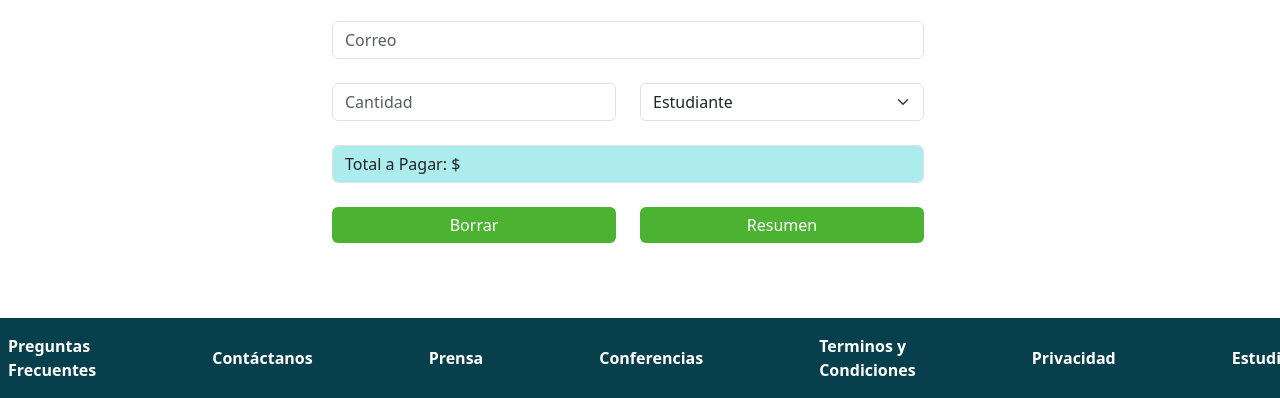
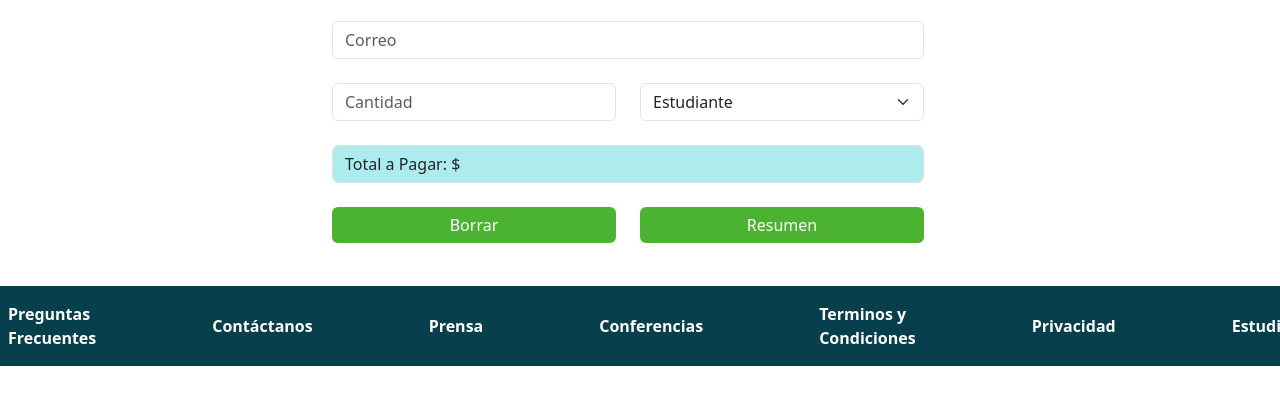
Before and after one commit to EmanuelVolpe/IntegradoresCodoACodo, a website: page compra.html in a window 1280 px wide. Shown: the part 451-849 px from the top of the page. After the commit the page ends 817 px from the top, so only its background shows below. Drawn offline with nearby package versions, Linux system fonts and the light colour scheme.

Commit message:
acomoda footer y agrega carpeta js

```diff
--- a/compra.html
+++ b/compra.html
@@ -11,7 +11,7 @@
     <title>Comprar Tickets</title>
 </head>
 
-<body>
+<body style="position: relative; padding-bottom: 3em; min-height: 100vh;">
     <!-- SECCION NAVBAR -->
 
     <div class="container-fluid text-white bg-dark sticky-top">
@@ -151,7 +151,7 @@
 
     <!-- SECCION FOOTER -->
     <!-- <div class="col-12 col-lg-12 d-flex text-white bg-dark "> -->
-    <nav class="navbar navbar-expand-lg navbar-dark bg-dark footer" id="footer">
+    <nav class="navbar navbar-expand-lg navbar-dark bg-dark footer">
         <div class=" row d-flex justify-content-center">
             <ul class="navbar-nav me-auto mb-2 mb-lg-0 d-flex">
                 <li class=" nav-item">
--- a/styles/style.css
+++ b/styles/style.css
@@ -30,6 +30,9 @@
     background-color: rgb(8, 63, 77) !important;
     font-weight: bold;
     justify-content: center;
+    position: absolute;
+    bottom: 0;
+    width: 100%;
 }
 
 nav div ul li a {
```
Also changed, not shown: index.html (+2 -2 lines), js/js.js (added).
